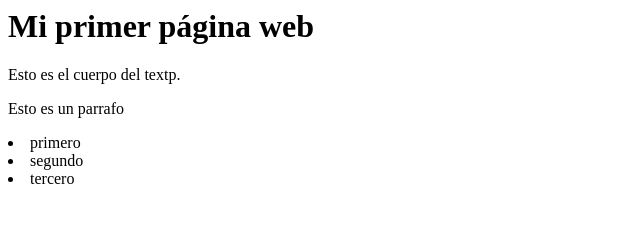
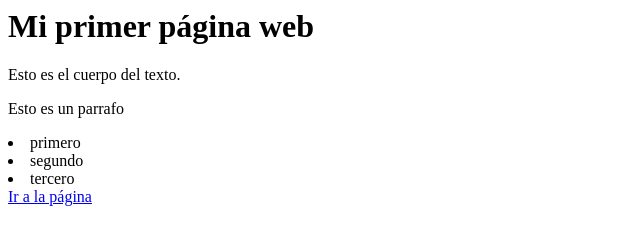
Before and after one commit to AndyCotignola/modulo_1, a plain HTML site: page index.html in a window 1280 px wide. Shown: the whole page, without its empty margins (0-640 px from the left). Drawn offline with Linux system fonts and the light colour scheme.

Commit message:
Update index.html

```diff
--- a/index.html
+++ b/index.html
@@ -3,7 +3,7 @@
     <h1>Mi primer página web</h1>
   </head>
   <body>
-    Esto es el cuerpo del textp.
+    Esto es el cuerpo del texto.
     <p>Esto es un parrafo</p>
 
     <u1>
@@ -12,6 +12,8 @@
       <li>segundo</li>
       <li>tercero</li>
 
+<a href="https://github.com/AndyCotignola/modulo_1">Ir a la página</a>
+
     </u1>
   </body>
 </html>
```
